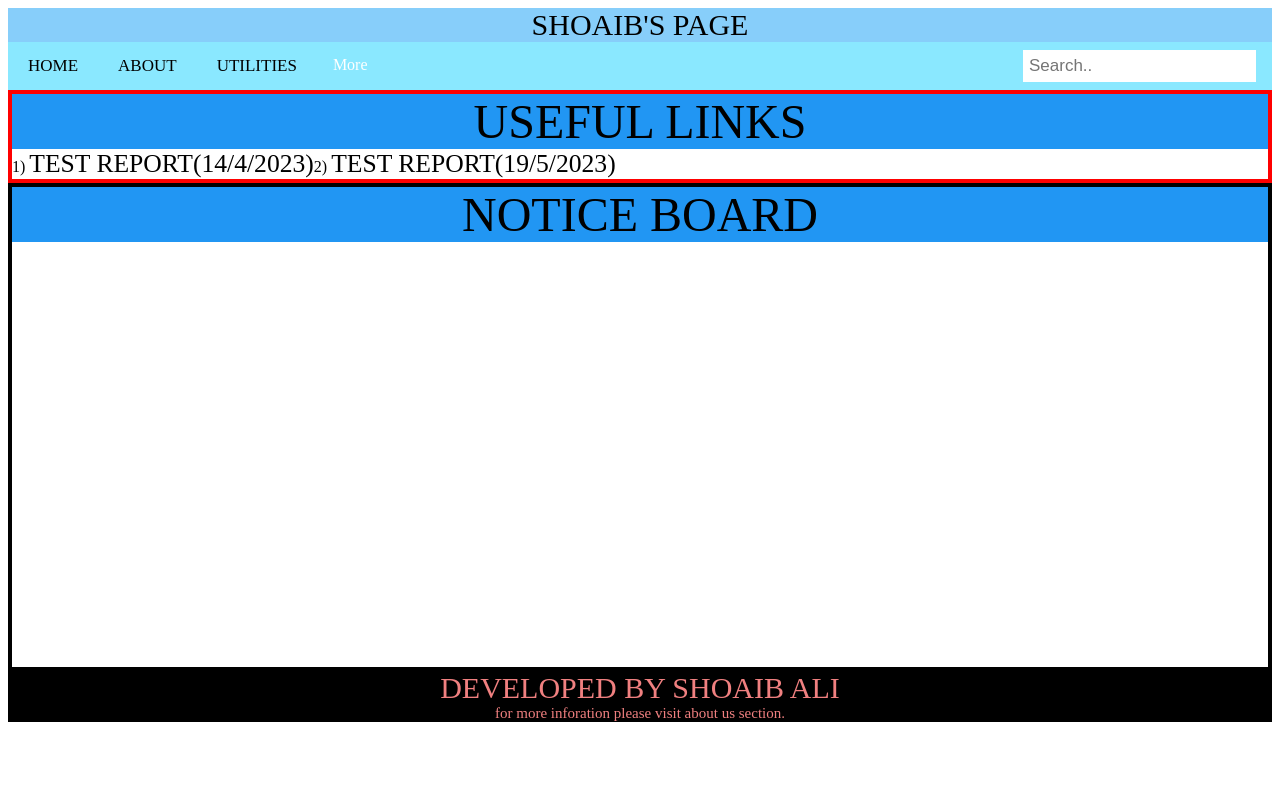
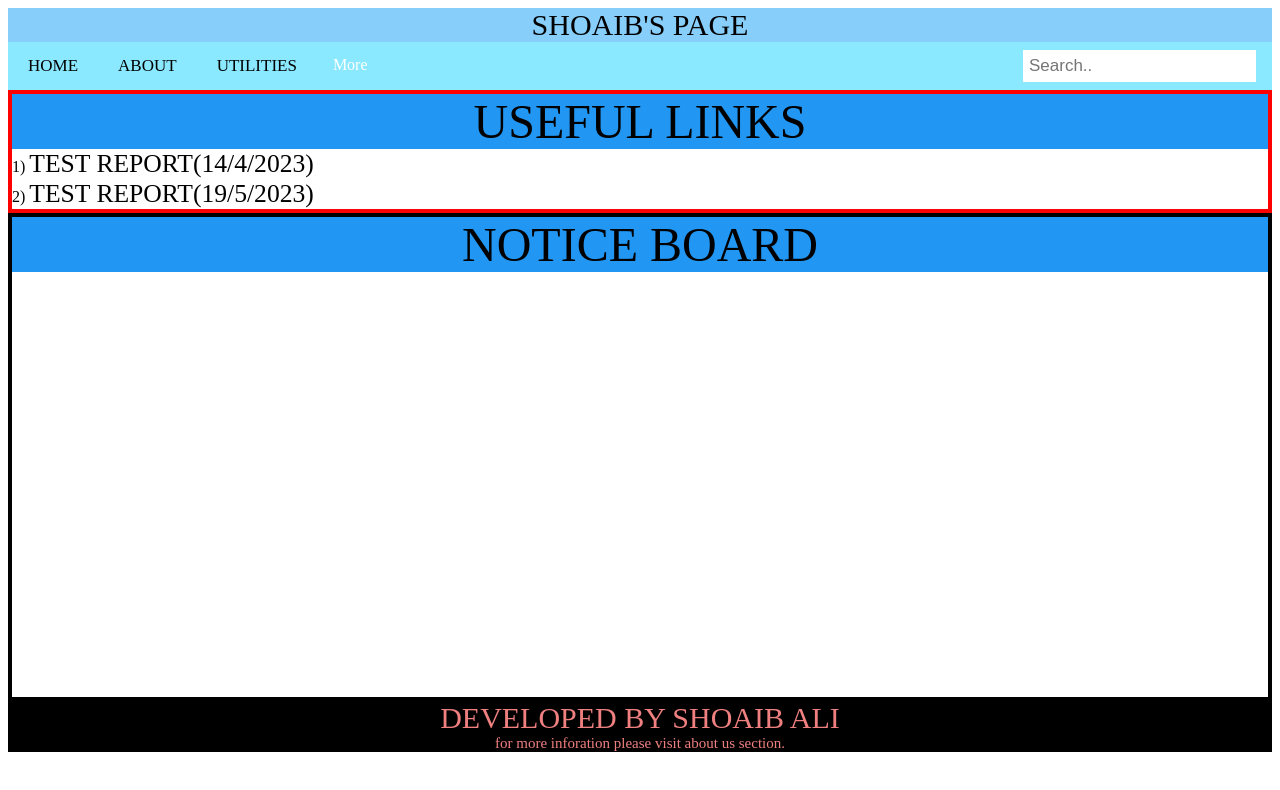
Before and after one commit to 9477177092/9477177092.github.io, a plain HTML site: page tuition.html in a window 1280 px wide. Drawn offline with Linux system fonts and the light colour scheme.

Commit message:
Update tuition.html

```diff
--- a/tuition.html
+++ b/tuition.html
@@ -192,7 +192,7 @@
       <div class="box2">
         <DIV class="box21">
           <div class="heading"> USEFUL LINKS</div>
-          <div class="container1">1) <a href="reportpage1.html" class="innercontainer">  TEST REPORT(14/4/2023)</a>2) <a href="reportpage2.html" class="innercontainer"> TEST REPORT(19/5/2023)</a>
+          <div class="container1">1) <a href="reportpage1.html" class="innercontainer">  TEST REPORT(14/4/2023)</a><br>2) <a href="reportpage2.html" class="innercontainer"> TEST REPORT(19/5/2023)</a>
 
           </div>
         </DIV>
```
